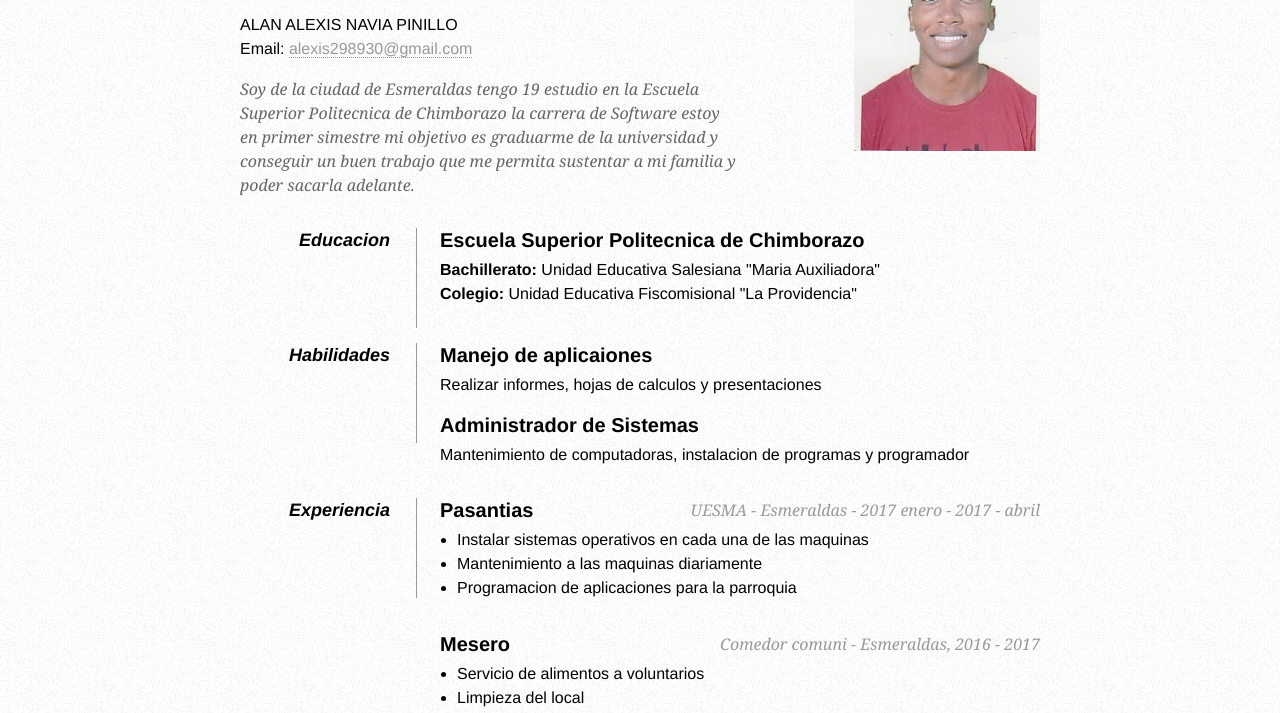
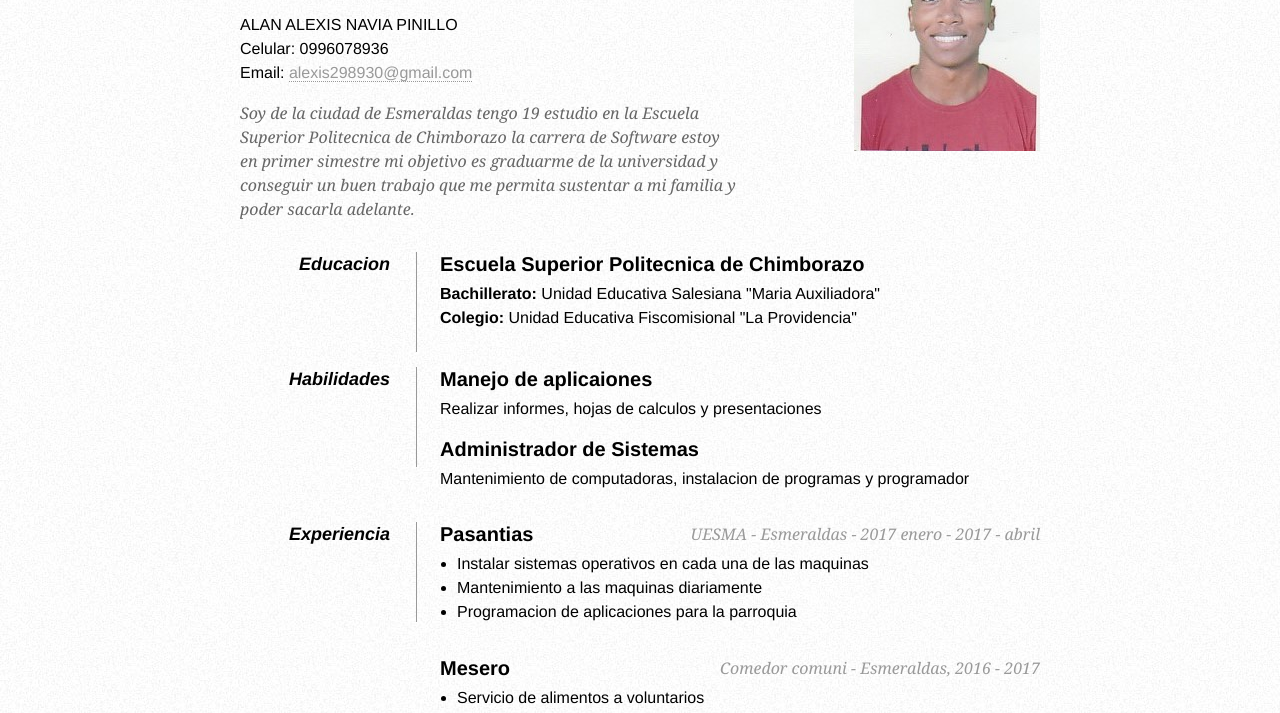
Before and after one commit to Alan290989/Alan, a plain HTML site: page index.html in a window 1280 px wide. Shown: the part 84-797 px from the top of the page. Drawn offline with Linux system fonts and the light colour scheme; files whose address does not match are found by name.

Commit message:
Update index.html

```diff
--- a/index.html
+++ b/index.html
@@ -43,6 +43,7 @@
 
             <p>
              <span class="tel">ALAN ALEXIS NAVIA PINILLO</span><br />
+               Celular: <span class="tel">0996078936</span><br />
 
                 Email: <a class="email" href="https://www.google.com/intl/es-419/gmail/about/#">alexis298930@gmail.com</a>
             </p>
```
